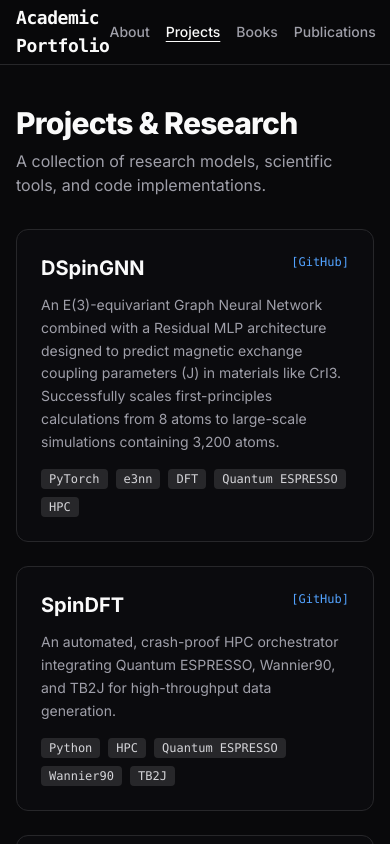
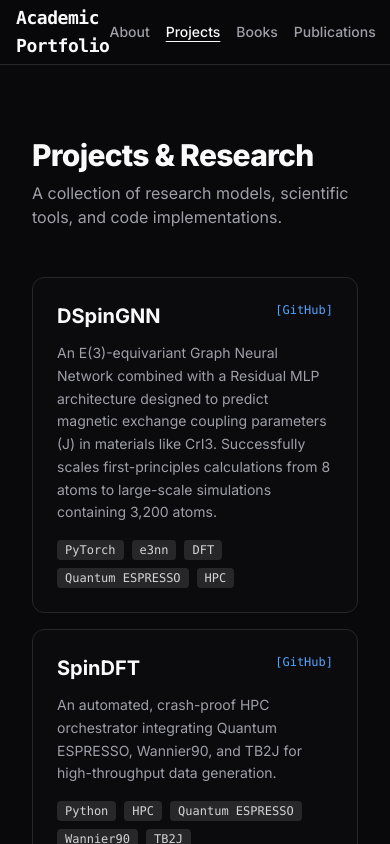
Before and after one commit to isamabdullah88/isamabdullah88.github.io, a Next.js app: page /projects in a window 390 px wide. Shown: the top 844 px of the page. Built offline with nearby package versions, Linux system fonts and the light colour scheme.

Commit message:
Add responsiveness to projects and grid layout improvement.

```diff
--- a/app/projects/page.tsx
+++ b/app/projects/page.tsx
@@ -32,7 +32,7 @@ const projects = [
 
 export default function ProjectsPage() {
   return (
-    <div className="space-y-8">
+    <div className="space-y-8 max-w-3xl mx-auto px-4 sm:px-6 py-8 space-y-12">
       <div>
         <h1 className="text-3xl font-extrabold tracking-tight text-zinc-900 dark:text-zinc-50">Projects & Research</h1>
         <p className="mt-2 text-zinc-600 dark:text-zinc-400">
@@ -40,7 +40,7 @@ export default function ProjectsPage() {
         </p>
       </div>
 
-      <div className="grid gap-6">
+      <div className="grid grid-cols-1 sm:grid-cols-2 md:grid-cols-2 gap-4">
         {projects.map((project, idx) => (
           <motion.div
             key={project.title}
```
